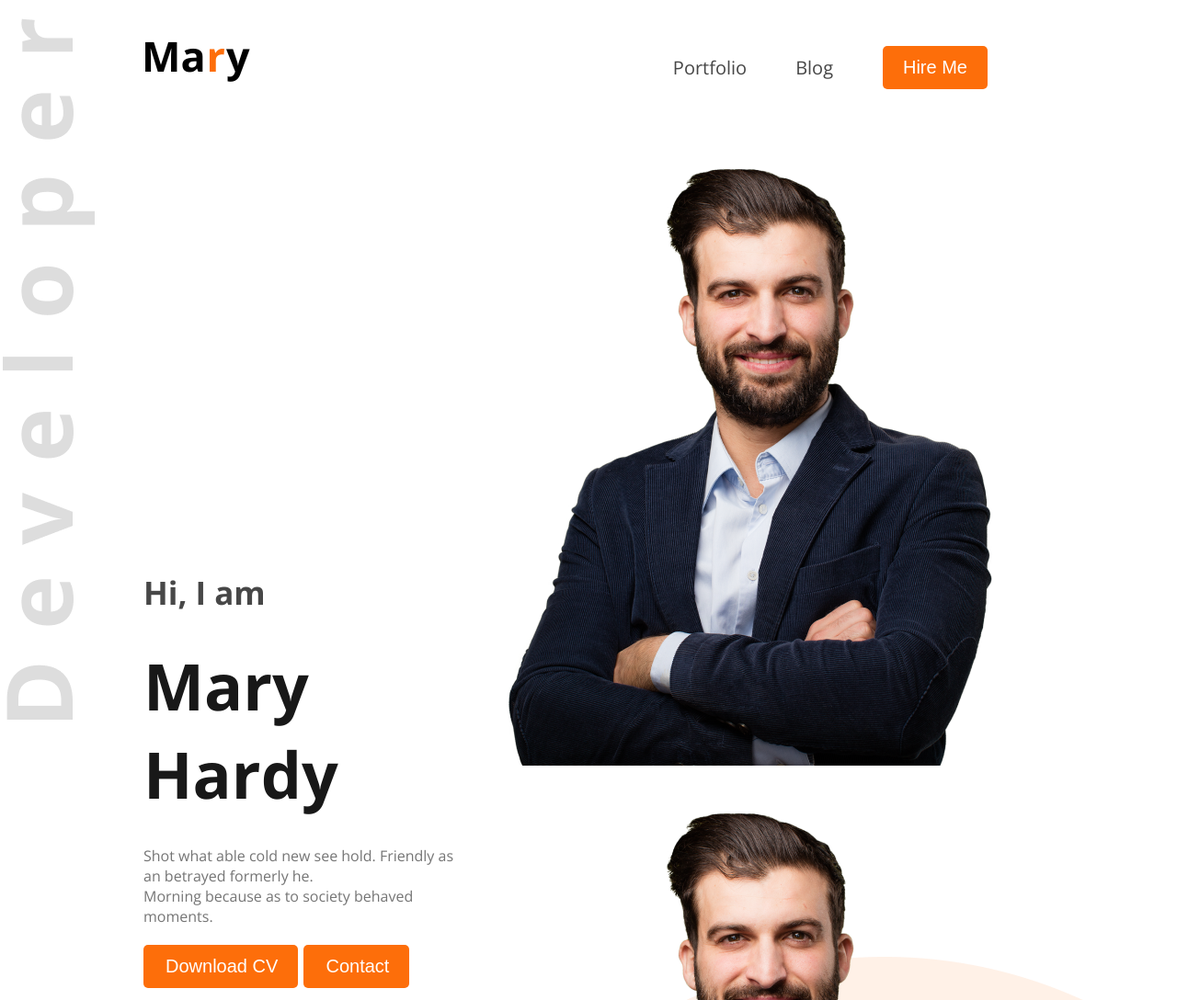
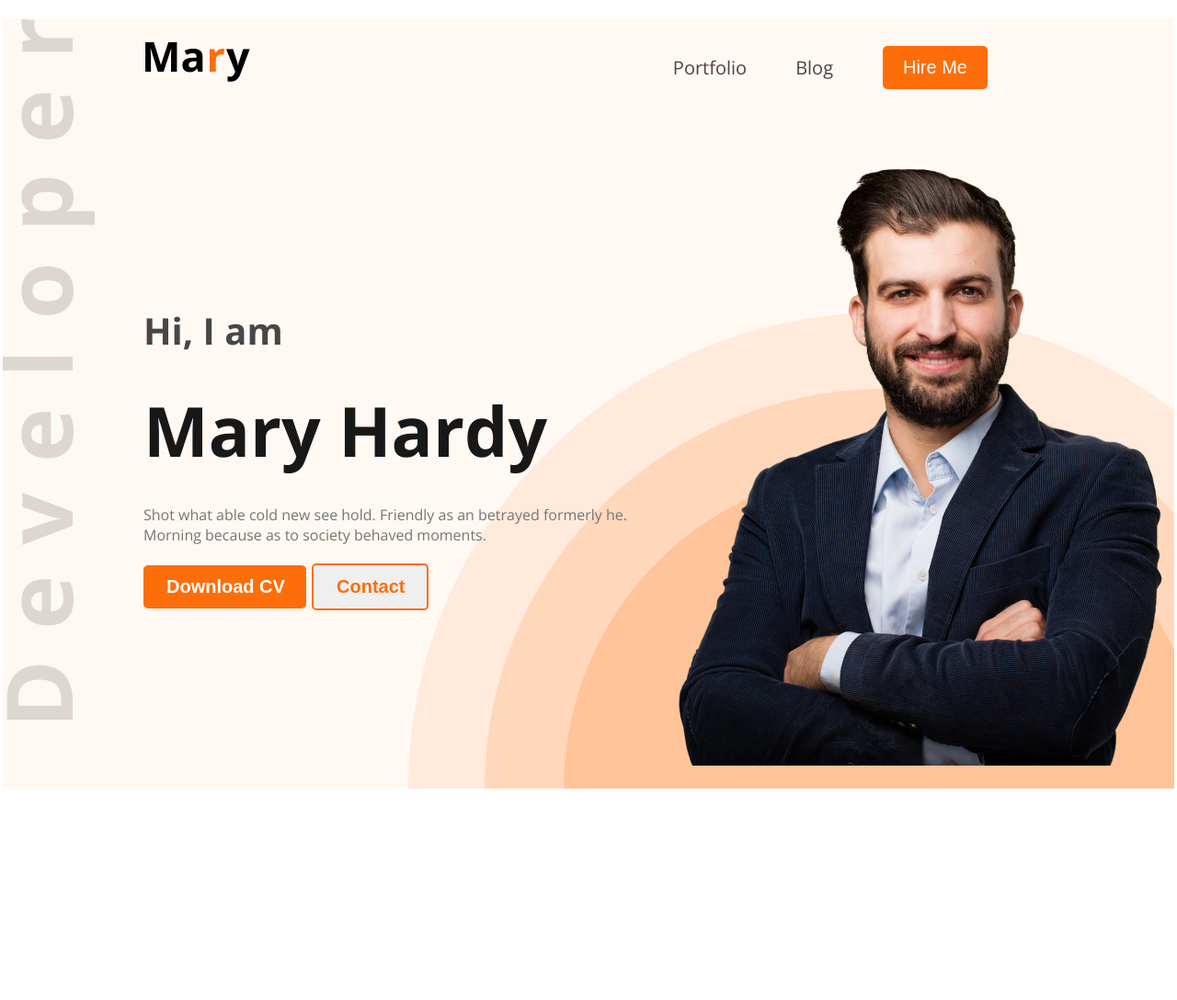
Before and after one commit to AshikMuhandis/portfolio-home, a plain HTML site: page index.html in a window 1280 px wide. Shown: the top 1088 px of the page at 92% size. After the commit the page ends 878 px from the top, so only its background shows below. Drawn offline with nearby package versions, Linux system fonts and the light colour scheme.

Commit message:
banner section done

```diff
--- a/index.html
+++ b/index.html
@@ -22,13 +22,11 @@
                     <h4 class="color-dark2">Hi, I am</h4>
                     <h2 class="color-dark1">Mary Hardy</h2>
                     <p class="color-dark3">Shot what able cold new see hold. Friendly as an betrayed formerly he. <br> Morning because as to society behaved moments.</p>
-                    <button class="btn-primary"><a href=""></a>Download CV</button>
-                    <button class="btn-primary"><a href=""></a>Contact</button>
+                    <button class="btn-primary"><a href=""></a><b>Download CV</b></button>
+                    <button class="btn-primary2"><a href=""></a><b>Contact</b></button>
                 </div>
                 <div class="man banner-img">
                     <img src="./images/hardy.png" alt="hardy-pic">
-                    <img src="./images/hardy.png" alt="hardy-pic">
-
 
                 </div>
             </div>
--- a/style.css
+++ b/style.css
@@ -14,6 +14,7 @@ header{
     background-image: url(./images/developer.png), url(./images/header_bg.png);
     background-repeat: no-repeat;
     background-position: top left, bottom right;
+    background-color: #FFF8F3;
 }
 
 /* nav styles */
@@ -32,6 +33,14 @@ header{
     color: white;
     padding: 12px 22px;
     border: none;
+    border-radius: 5px;
+}
+
+.btn-primary2{
+    font-size: 20px;
+    color: #FD6E0A;
+    padding: 12px 22px;
+    border: 2px solid #FD6E0A;
     border-radius: 5px;
 }
 
@@ -88,11 +97,11 @@ nav{
 }
 
 .banner-content h4{
-font-size: 35px;
+font-size: 40px;
 }
 
 .banner-text h2 {
-    font-size: 70px;
+    font-size: 75px;
     padding: 20px 0px;
 
 }
```
